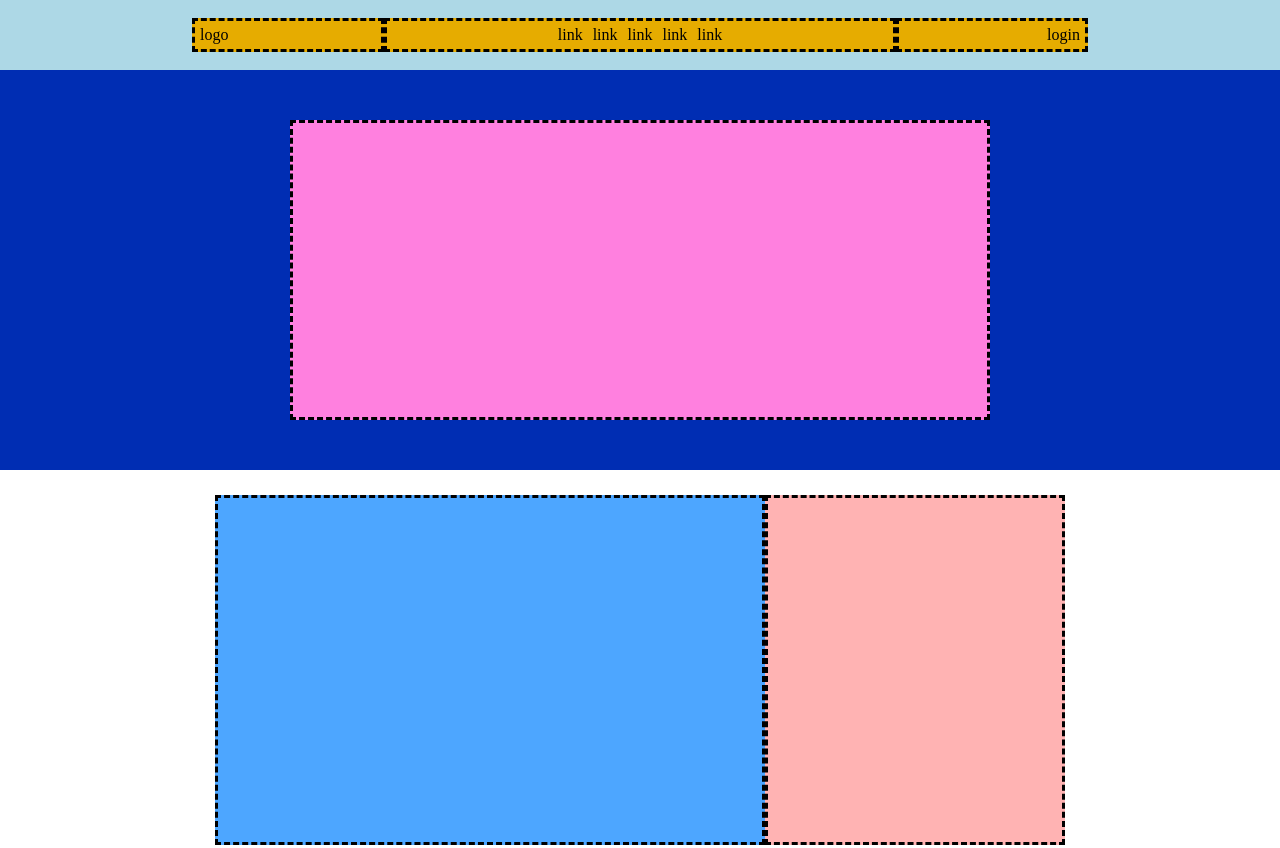
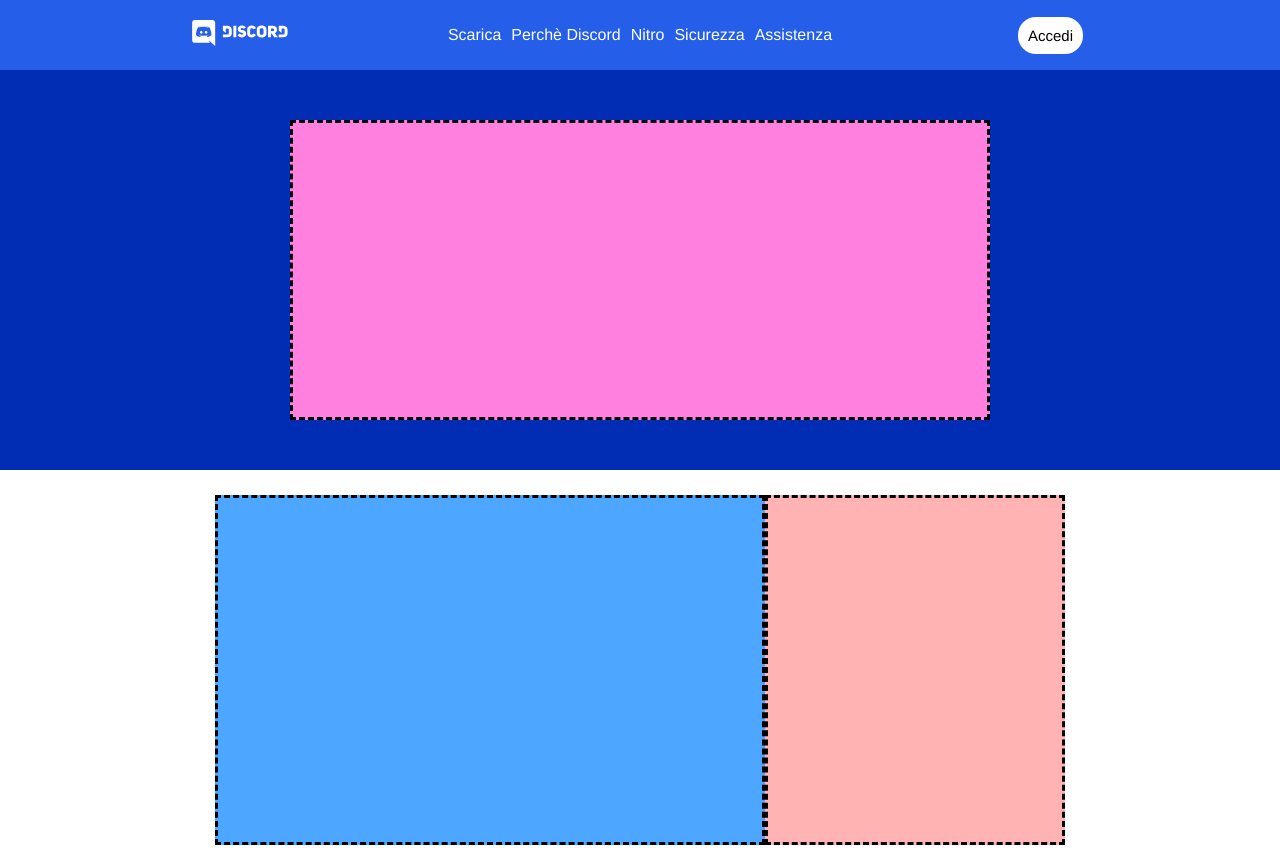
Before and after one commit to JacopoNa/htmlcss-discord, a plain HTML site: page index.html in a window 1280 px wide. Shown: the top 848 px of the page. Drawn offline with Linux system fonts and the light colour scheme.

Commit message:
header-top done

```diff
--- a/css/style.css
+++ b/css/style.css
@@ -6,14 +6,28 @@
     box-sizing: border-box;
 }
 
+/* COMMON */
+
+body {
+    font-family: 'Whitney', 'Helvetica Neue', Helvetica, Arial, sans-serif;
+}
+
+img {
+    width: 100%;
+}
+
+.btn {
+    padding: 10px;
+    border-radius: 18px;
+}
+
 /* HEADER TOP*/
 
 .header-top {
     display: flex;
     justify-content: center;
     align-items: center;
-    /* TEST */
-    background-color: lightblue;
+    background-color: #255ee9;
     height: 70px;
 }
 
@@ -33,15 +47,13 @@ a {
     color: inherit;
 }
 
-.logo, nav, .login {
-    border: 3px dashed;
+.login {
     padding: 5px;
-    /* TEST */
-    background-color: #e6ac00;
 }
 
 nav {
     width: 40%;
+    color: white;
 }
 
 .logo {
@@ -52,6 +64,15 @@ nav {
     width: 15%;
     display: flex;
     justify-content: flex-end;
+}
+
+.logo img {
+    width: 50%;
+}
+
+.login .btn {
+    background-color: white;
+    font-size: 15px;
 }
 
 /* HEADER BOTTOM */
--- a/index.html
+++ b/index.html
@@ -14,19 +14,23 @@
 
         <!--PARTE SUPERIORE HEADER-->
         <div class="header-top">
-            <div class="logo">logo</div>
+            <div class="logo">
+                <img src="img/logo.svg" alt="logo">
+            </div>
 
             <nav>
                 <ul>
-                    <li> <a href="#">link</a></li>
-                    <li> <a href="#">link</a></li>
-                    <li> <a href="#">link</a></li>
-                    <li> <a href="#">link</a></li>
-                    <li> <a href="#">link</a></li>
+                    <li> <a href="#">Scarica</a></li>
+                    <li> <a href="#">Perchè Discord</a></li>
+                    <li> <a href="#">Nitro</a></li>
+                    <li> <a href="#">Sicurezza</a></li>
+                    <li> <a href="#">Assistenza</a></li>
                 </ul>
             </nav>
 
-            <div class="login">login</div>
+            <div class="login">
+                <a class="btn" href="#">Accedi</a>
+            </div>
 
         </div>
 
```
